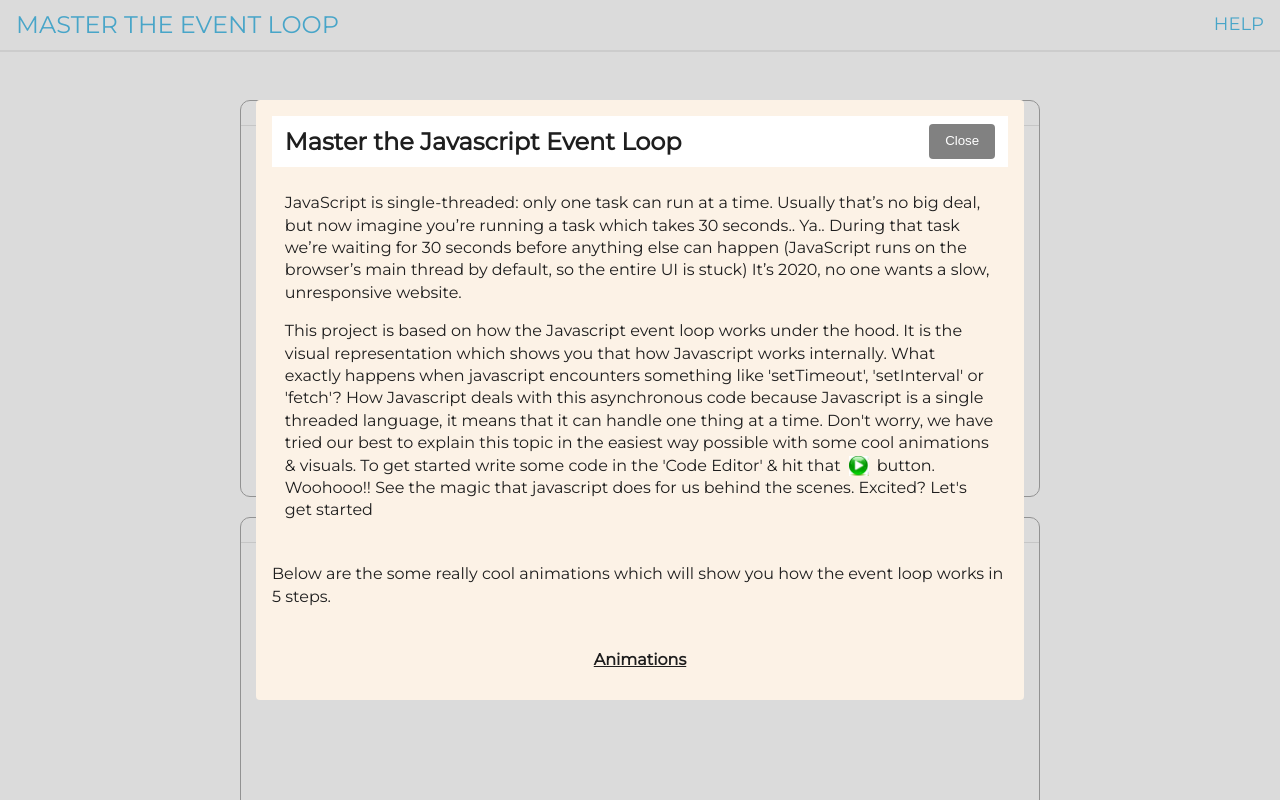
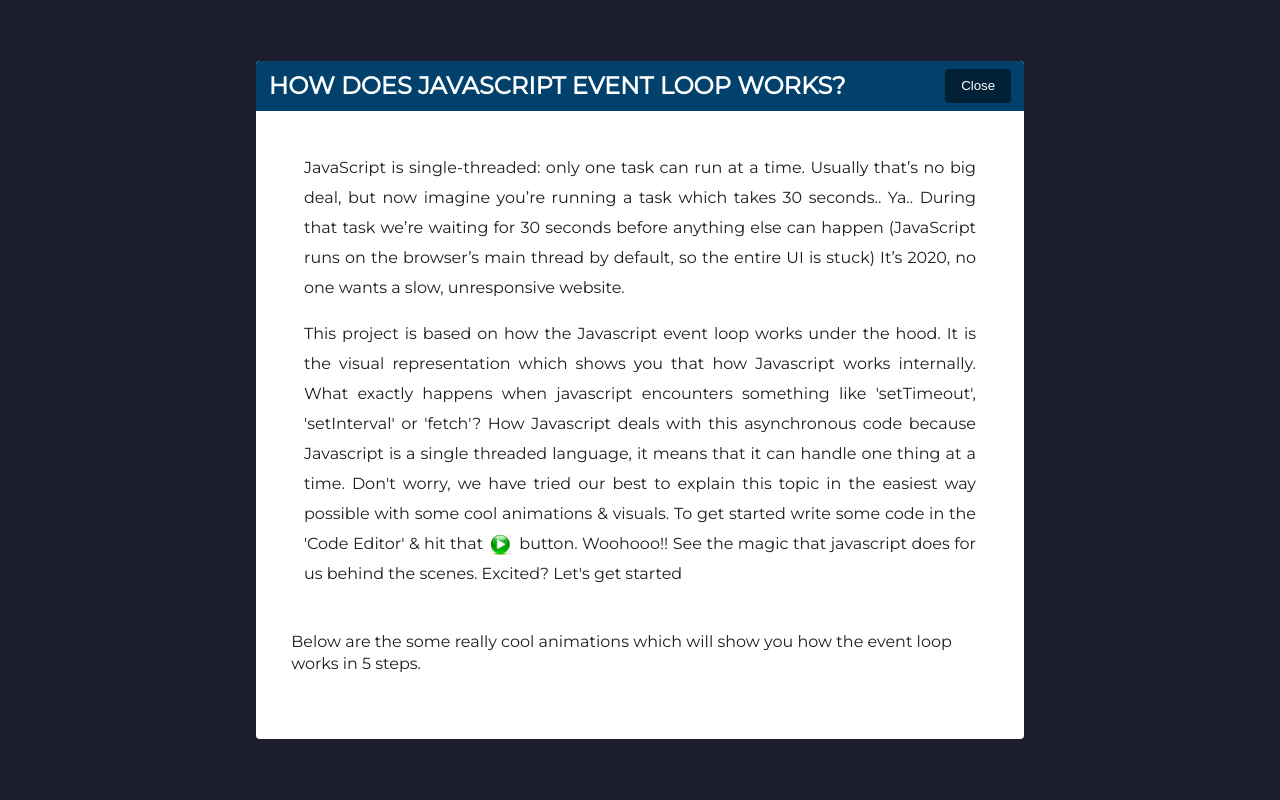
Before and after one commit to Dhaval1403/master-the-event-loop, a React (Create React App) app: page / in a window 1280 px wide. Both pictures are taken after a click on the element "HELP". Shown: the top 800 px of the page. Built offline with nearby package versions, Linux system fonts and the light colour scheme.

Commit message:
Css styling for the popup modal and converted to class component

```diff
--- a/src/components/Help/Help.jsx
+++ b/src/components/Help/Help.jsx
@@ -1,5 +1,4 @@
-
-import React from 'react'
+import React, { Component } from 'react'
 
 import './Help.styles.css'
 import { connect } from 'react-redux'
@@ -12,34 +11,36 @@ import gif_4 from '../../assets/animation4.gif'
 import gif_5 from '../../assets/animation5.gif'
 import playButton from '../../assets/play.png'
 
-const Help = ({ isHelp, toggleHelp }) => {
-	const currentTarget = (e) => {
+class Help extends Component {
+	currentTarget = (e) => {
 		if (e.currentTarget === e.target) {
-			toggleHelp()
+			this.props.toggleHelp()
 		} else {
 			return
 		}
 	}
+	render() {
+		const { isHelp, toggleHelp } = this.props
 		return (
 			<React.Fragment>
 				{isHelp ? (
-				<div id="mdc" onClick={currentTarget} className="modal-container">
-					<div id="mdb" className="modal-body">
+					<div id="mdc" onClick={this.currentTarget} className="modal-container">
+						<div className="modal-content-container">
 							<div className="modal-header">
-							<h2>Master the Javascript Event Loop</h2>
+								<h2>HOW DOES JAVASCRIPT EVENT LOOP WORKS?</h2>
 
 								<button onClick={toggleHelp} className="cls-btn">
 									Close
 								</button>
 							</div>
-
+							<div id="mdb" className="modal-body">
 								<div className="modal-content">
 									<p>
-								JavaScript is single-threaded: only one task can run at a time. Usually that’s no big deal,
-								but now imagine you’re running a task which takes 30 seconds.. Ya.. During that task we’re
-								waiting for 30 seconds before anything else can happen (JavaScript runs on the browser’s
-								main thread by default, so the entire UI is stuck) It’s 2020, no one wants a slow,
-								unresponsive website.
+										JavaScript is single-threaded: only one task can run at a time. Usually that’s no big
+										deal, but now imagine you’re running a task which takes 30 seconds.. Ya.. During that task
+										we’re waiting for 30 seconds before anything else can happen (JavaScript runs on the
+										browser’s main thread by default, so the entire UI is stuck) It’s 2020, no one wants a
+										slow, unresponsive website.
 									</p>
 
 									<p>
@@ -48,20 +49,18 @@ const Help = ({ isHelp, toggleHelp }) => {
 										happens when javascript encounters something like 'setTimeout', 'setInterval' or 'fetch'?
 										How Javascript deals with this asynchronous code because Javascript is a single threaded
 										language, it means that it can handle one thing at a time. Don't worry, we have tried our
-								best to explain this topic in the easiest way possible with some cool animations & visuals.
-								To get started write some code in the 'Code Editor' & hit that
+										best to explain this topic in the easiest way possible with some cool animations &
+										visuals. To get started write some code in the 'Code Editor' & hit that
 										<img className="play-button" src={playButton} alt="Play Button" />
 										button. Woohooo!! See the magic that javascript does for us behind the scenes. Excited?
 										Let's get started
 									</p>
-
 								</div>
 
 								<div className="resources">
-
 									<p>
-								Below are the some really cool animations which will show you how the event loop works in 5
-								steps.
+										Below are the some really cool animations which will show you how the event loop works in
+										5 steps.
 									</p>
 
 									<div className="resources">
@@ -84,20 +83,20 @@ const Help = ({ isHelp, toggleHelp }) => {
 										</p>
 									</div>
 
-
 									<p>
-								Below attached are some extra resources for you if you want to dive deep into the topic. It
-								includes some images, articles and youtube videos.
+										Below attached are some extra resources for you if you want to dive deep into the topic.
+										It includes some images, articles and youtube videos.
 									</p>
-
 
 									<div className="resources">
 										<span className="resource-title">Images</span>
 										<img className="resource-item" src={helpImage} alt="master the event loop" />
 
 										<span className="resource-title">Videos</span>
-								<iframe className="resource-item" src="https://www.youtube.com/embed/hGSHfObcVf4"></iframe>
-
+										<iframe
+											className="resource-video"
+											src="https://www.youtube.com/embed/hGSHfObcVf4"
+										></iframe>
 
 										<span className="resource-title">Articles</span>
 										<p>
@@ -123,9 +122,11 @@ const Help = ({ isHelp, toggleHelp }) => {
 								</div>
 							</div>
 						</div>
+					</div>
 				) : null}
 			</React.Fragment>
 		)
+	}
 }
 
 const mapStateToProps = ({ helpReducer: { isHelp } }) => ({
--- a/src/components/Help/Help.styles.css
+++ b/src/components/Help/Help.styles.css
@@ -2,51 +2,31 @@
 	position: fixed;
 	top: 0%;
 	min-height: 100%;
-	background-color: rgba(170, 170, 170, 0.425);
+	background-color: #1c1d2e;
 	z-index: 100000;
 	display: flex;
 	justify-content: center;
 	align-items: center;
 }
-
-.modal-body {
+.modal-content-container {
+	margin: 0 auto;
 	width: 60%;
-	height: 75vh;
-	overflow-y: auto;
-
-	background-color: rgb(252, 242, 230);
-	padding: 1rem;
+	background-color: #fff;
+	padding-bottom: 15px;
 	border-radius: 4px;
 }
-.modal-body::-webkit-scrollbar {
-	width: 3px;
-	background-color: #d3a9a9;
-}
-.modal-body::-webkit-scrollbar-thumb {
-	border-radius: 10px;
-	box-shadow: inset 0 0 6px rgba(0, 0, 0, 0.3);
-	-webkit-box-shadow: inset 0 0 6px rgba(0, 0, 0, 0.3);
-	background-color: #e24b4b;
-}
-
-.modal-body::-webkit-scrollbar-track {
-	box-shadow: inset 0 0 6px rgba(0, 0, 0, 0.3);
-	-webkit-box-shadow: inset 0 0 6px rgba(0, 0, 0, 0.3);
-
-	border-radius: 10px;
-	background-color: #464141;
-}
-
 .modal-header {
 	display: flex;
 	justify-content: space-between;
 	align-items: center;
-	background: #fff;
+	background: #01416b;
 	margin-bottom: 0.8rem;
 	padding: 0.5rem 0.8rem;
 	position: sticky;
 	top: 0;
 	z-index: 1;
+	border-radius: 4px 4px 0 0px;
+	color: #fff;
 }
 
 .modal-header button {
@@ -57,9 +37,43 @@
 	padding: 0.5rem 1rem;
 }
 
+.modal-body {
+	height: 75vh;
+	overflow-y: auto;
+	padding: 1rem;
+	border-radius: 4px;
+	width: 95%;
+	display: block;
+	margin: 0 auto;
+}
+.modal-body::-webkit-scrollbar {
+	background-color: transparent;
+	width: 10px;
+	cursor: pointer;
+}
+.modal-body::-webkit-scrollbar-thumb {
+	border-radius: 10px;
+	box-shadow: inset 0 0 6px rgba(0, 0, 0, 0.3);
+	-webkit-box-shadow: inset 0 0 6px rgba(0, 0, 0, 0.3);
+	background-color: #4b4b4b;
+}
+
+.modal-body::-webkit-scrollbar-track {
+	/* box-shadow: inset 0 0 6px rgba(0, 0, 0, 0.3);
+	-webkit-box-shadow: inset 0 0 6px rgba(0, 0, 0, 0.3);
+ */
+	border-radius: 10px;
+	background-color: #ffffff;
+}
+
 .modal-content {
 	margin-bottom: 0.8rem;
 	padding: 0.8rem;
+}
+
+.modal-content p {
+	line-height: 30px;
+	text-align: justify;
 }
 
 .play-button {
@@ -78,11 +92,14 @@
 
 .resource-title {
 	font-weight: bold;
-	text-decoration: underline;
 	margin-bottom: 0.5rem;
+	font-size: 2em;
 }
-
 .resource-item {
+	width: 75%;
+	height: auto;
+}
+.resource-video {
 	width: 75%;
 	height: 250px;
 }
```
Lines whose indentation alone changed are shown as unchanged.
